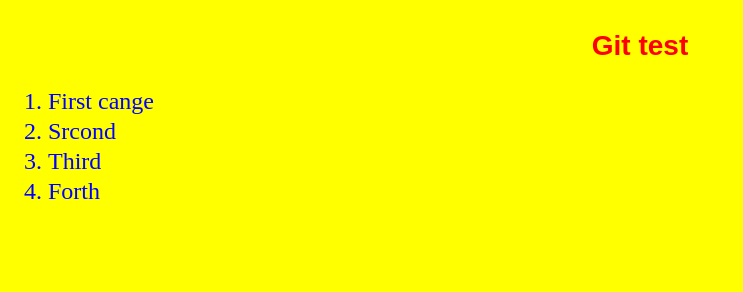
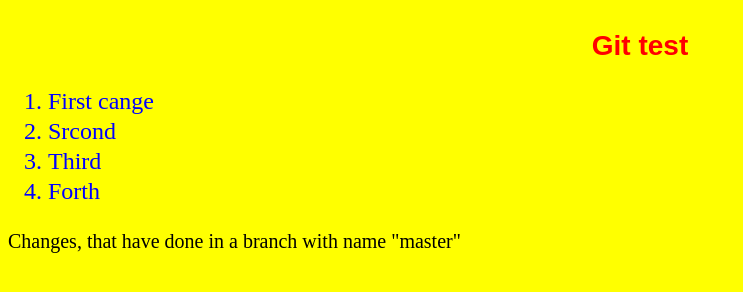
Before and after one commit to andrey1088/test-git, a plain HTML site: page index.html in a window 1280 px wide. Shown: the whole page, without its empty margins (0-743 px from the left). Drawn offline with Linux system fonts and the light colour scheme.

Commit message:
another changes in a 'master'

```diff
--- a/index.html
+++ b/index.html
@@ -15,5 +15,6 @@
         <li>Third</li>
         <li>Forth</li>
     </ol>
+    <p>Changes, that have done in a branch with name "master"</p>
 </body>
 </html>
```
